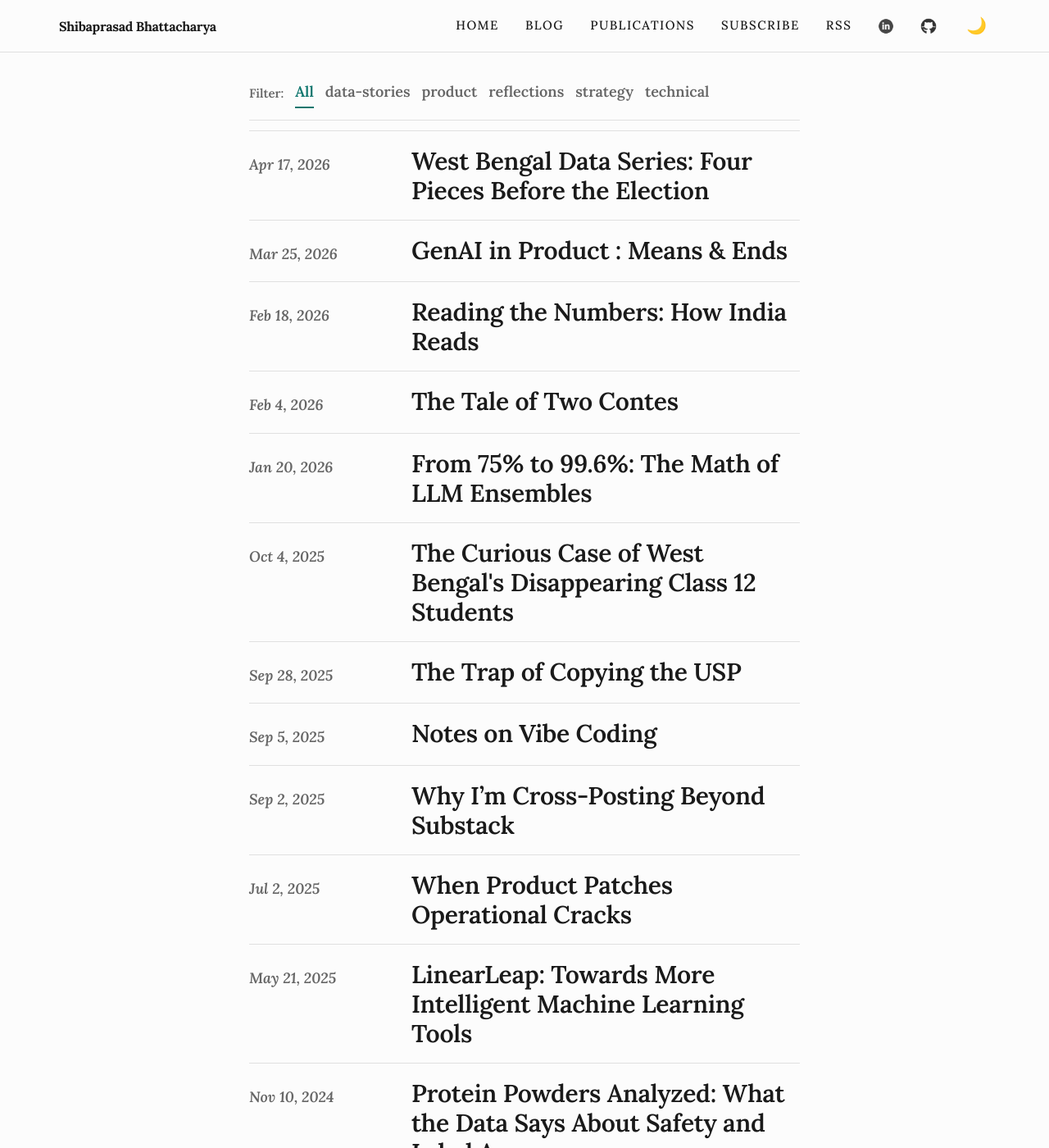
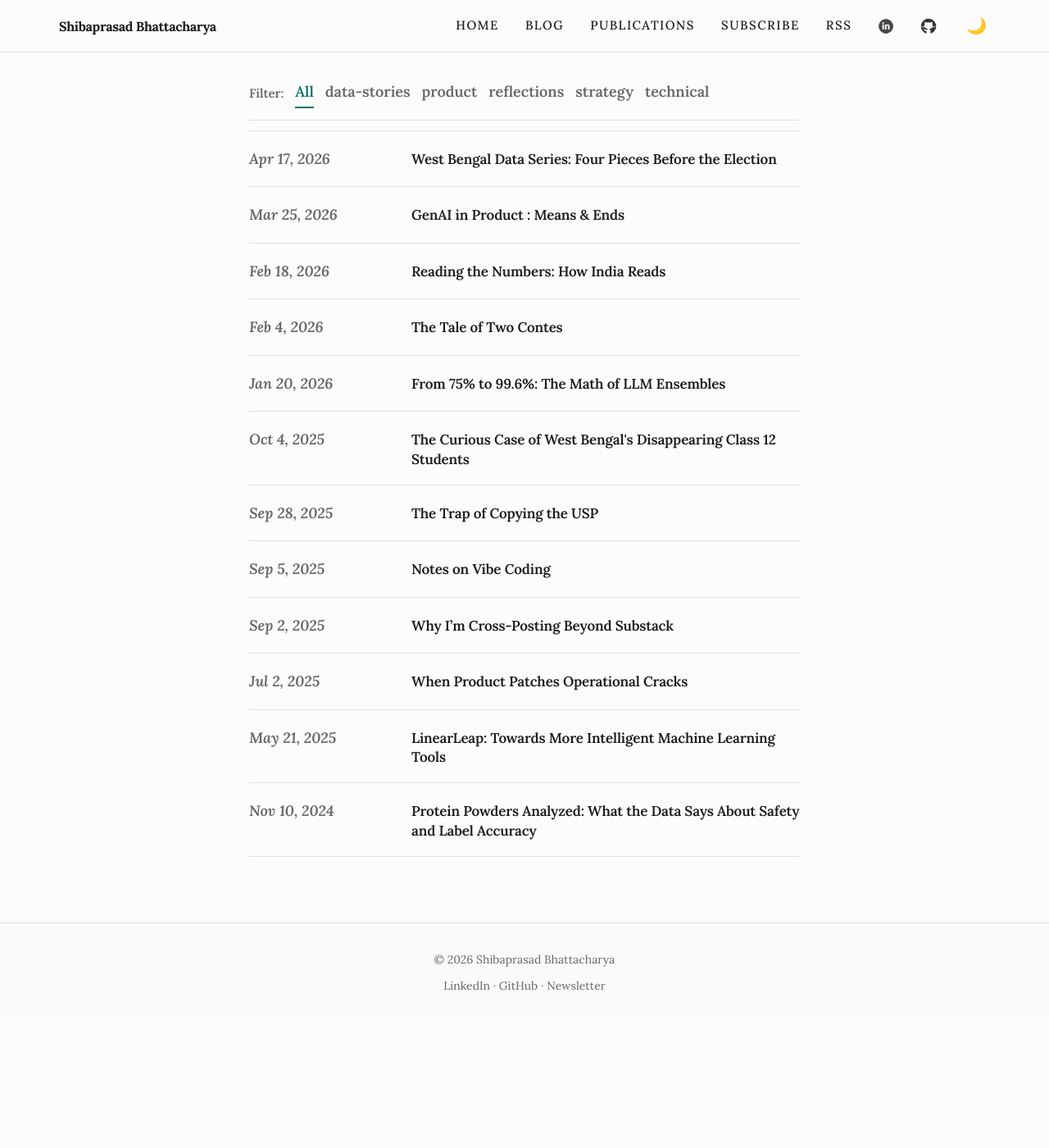
Before and after one commit to shibaprasadb/shibaprasadb.github.io, a Jekyll site: the page built from blog.html, in a window 1280 px wide and 1400 px high. Shown: the whole window at 82% size. Built offline with Jekyll 4.4.1, drawn with Linux system fonts in a browser that asks for light colours.

Commit message:
Fix All filter and reduce post title size
The All link had data-tag-slug="" (empty string), which is falsy in JS,
causing fallthrough to the tag name "All" — a value no post has. Removed
data-tag-slug from the All link and switched to explicit attribute-presence
checks ('tagSlug' in link.dataset) so All unambiguously clears the filter.

Also reduced .post-row-title from clamp(24px–30px) to 17px/600 weight
and removed the now-redundant mobile size override.

https://claude.ai/code/session_01DNmuSrzxhdrjvD9jGUpTpw

```diff
--- a/blog.html
+++ b/blog.html
@@ -6,7 +6,7 @@ title: Blog
   {% assign sorted_tags = site.tags | sort %}
   <div class="blog-filter-bar" aria-label="Post category filters">
     <span class="filter-label">Filter:</span>
-    <a class="filter-link" href="{{ '/blog.html' | relative_url }}" data-tag-name="All" data-tag-slug="">All</a>
+    <a class="filter-link" href="{{ '/blog.html' | relative_url }}" data-tag-name="All">All</a>
     {% for tag in sorted_tags %}
       {% assign tag_name = tag[0] %}
       {% assign tag_slug = tag_name | slugify %}
--- a/style.css
+++ b/style.css
@@ -396,9 +396,10 @@ nav .nav-icon:hover {
 }
 
 .post-row-title {
-  font-size: clamp(24px, 2.4vw, 30px);
+  font-size: 17px;
+  font-weight: 600;
   margin: 0;
-  line-height: 1.2;
+  line-height: 1.4;
 }
 
 .post-row-title a {
@@ -615,9 +616,6 @@ body.dark-mode .tag-reflections    { background: #581c87; color: #e9d5ff; }
     font-size: 16px;
   }
 
-  .post-row-title {
-    font-size: clamp(22px, 6.8vw, 28px);
-  }
 }
 
 /* Small mobile */
```
Also changed, not shown: other parts of blog.html (+4 -2 lines).
